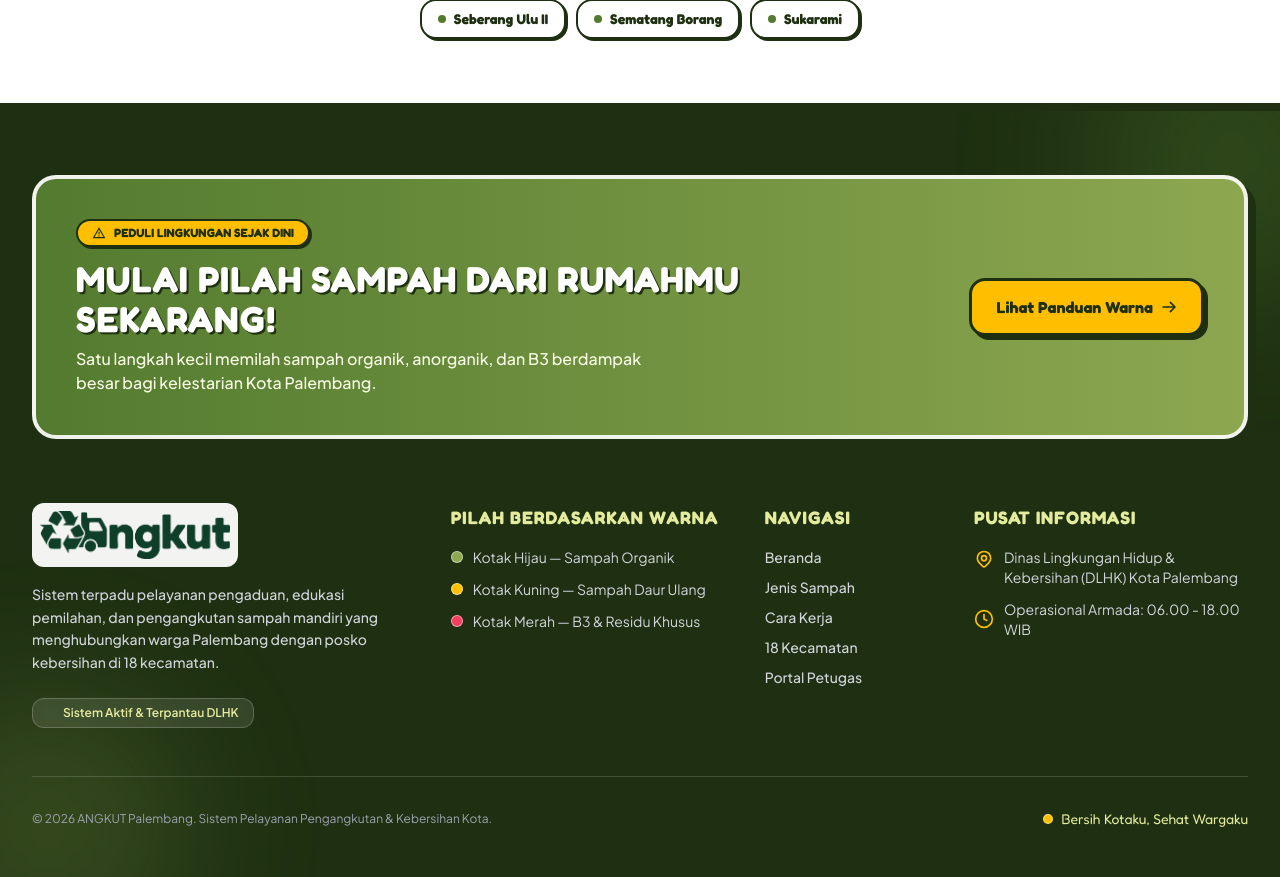
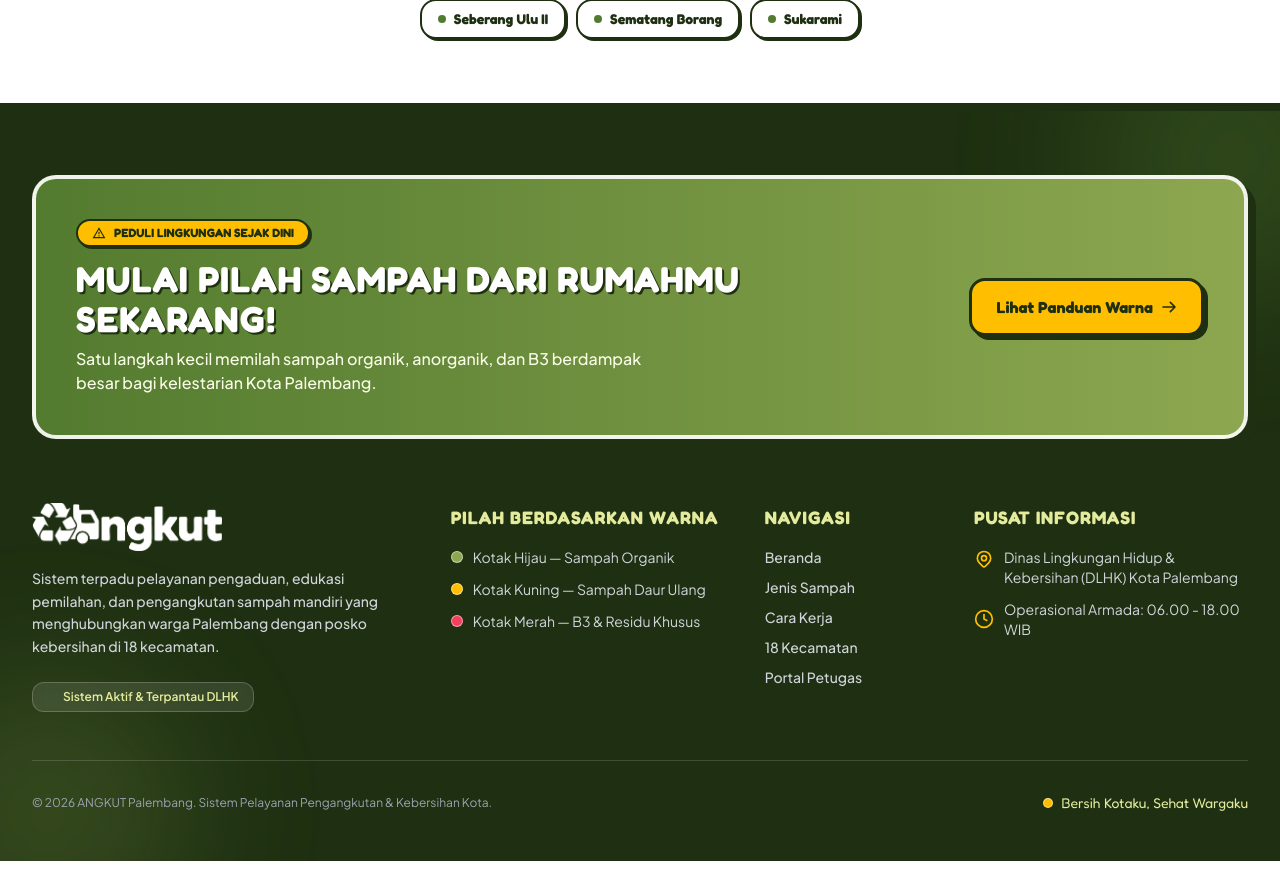
Before and after one commit to HaschwalthZamm/Angkut, a Laravel app: page / in a window 1280 px wide. Shown: the part 3248-4125 px from the top of the page. Run offline with Laravel 12, Linux system fonts and the light colour scheme; data comes from the database, SQL or seed files in the repository; style sheets or scripts are compiled from the project's sources.

Commit message:
update zaza

```diff
--- a/resources/views/landing.blade.php
+++ b/resources/views/landing.blade.php
@@ -1142,10 +1142,8 @@
 
                 <div class="lg:col-span-4">
                     <div class="flex items-center gap-3 mb-4">
-                        <!-- LOGO FOOTER: Diberi background putih agar logo hijau gelap tetap terlihat jelas di atas bg gelap -->
-                        <div class="bg-white/95 p-1.5 sm:p-2 rounded-xl shadow-cartoon-xs inline-flex items-center justify-center">
-                            <img src="{{ asset('images/logo.png') }}" alt="ANGKUT Logo" loading="lazy" decoding="async" class="h-10 sm:h-12 w-auto object-contain">
-                        </div>
+                        <!-- LOGO FOOTER: Latar belakang dihapus, warna logo dibuat terang (putih) agar menyatu dengan footer gelap -->
+                        <img src="{{ asset('images/logo.png') }}" alt="ANGKUT Logo" loading="lazy" decoding="async" class="h-10 sm:h-12 w-auto object-contain drop-shadow-md" style="filter: brightness(0) invert(1);">
                     </div>
                     <p class="text-gray-300 text-sm leading-relaxed mb-6 font-medium">
                         Sistem terpadu pelayanan pengaduan, edukasi pemilahan, dan pengangkutan sampah mandiri yang menghubungkan warga Palembang dengan posko kebersihan di 18 kecamatan.
```
